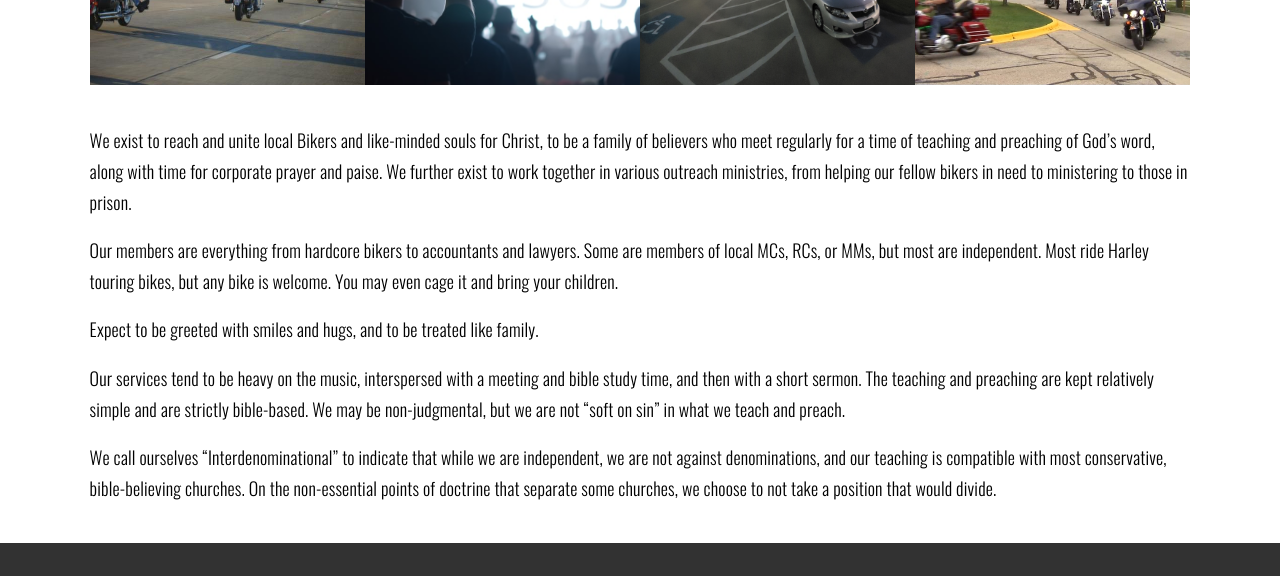
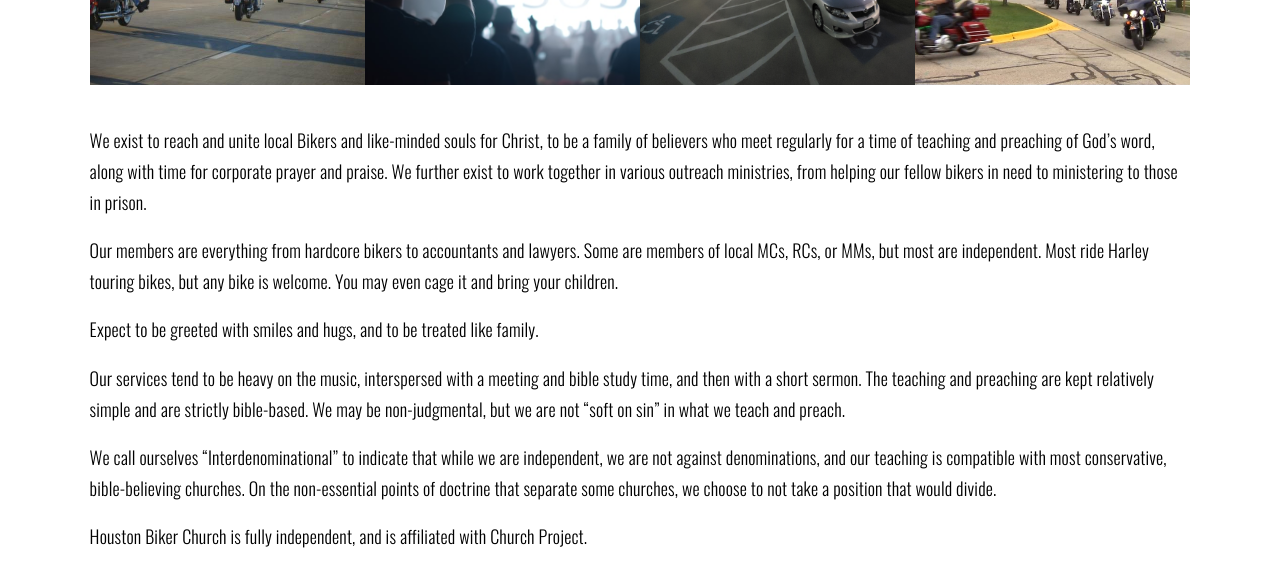
Before and after one commit to Jenniely/HBC, a plain HTML site: page index.html in a window 1280 px wide. Shown: the part 1390-1966 px from the top of the page. Drawn offline with Linux system fonts and the light colour scheme.

Commit message:
minor content fixes

```diff
--- a/index.html
+++ b/index.html
@@ -66,7 +66,7 @@
                 </li>
             </ul>
             <div class="about__content section-content">
-                <p class="about__text section-text">We exist to reach and unite local Bikers and like-minded souls for Christ, to be a family of believers who meet regularly for a time of teaching and preaching of God’s word, along with time for corporate prayer and paise. We further exist to work together in various outreach ministries, from helping our fellow bikers in need to ministering to those in prison.
+                <p class="about__text section-text">We exist to reach and unite local Bikers and like-minded souls for Christ, to be a family of believers who meet regularly for a time of teaching and preaching of God’s word, along with time for corporate prayer and praise. We further exist to work together in various outreach ministries, from helping our fellow bikers in need to ministering to those in prison.
                 </p>
                 <p class="about__text section-text">Our members are everything from hardcore bikers to accountants and lawyers. Some are members of local MCs, RCs, or MMs, but most are independent. Most ride Harley touring bikes, but any bike is welcome. You may even cage it and bring your children.
 
@@ -77,6 +77,8 @@
                 </p>
                 <p class="about__text section-text">We call ourselves “Interdenominational” to indicate that while we are independent, we are not against denominations, and our teaching is compatible with most conservative, bible-believing churches. On the non-essential points of doctrine that separate some churches, we choose to not take a position that would divide.
                 </p>
+
+                <p class="about__text section-text">Houston Biker Church is fully independent, and is affiliated with Church Project.</p>
             </div>
         </section>
         <section class="follow">
```
